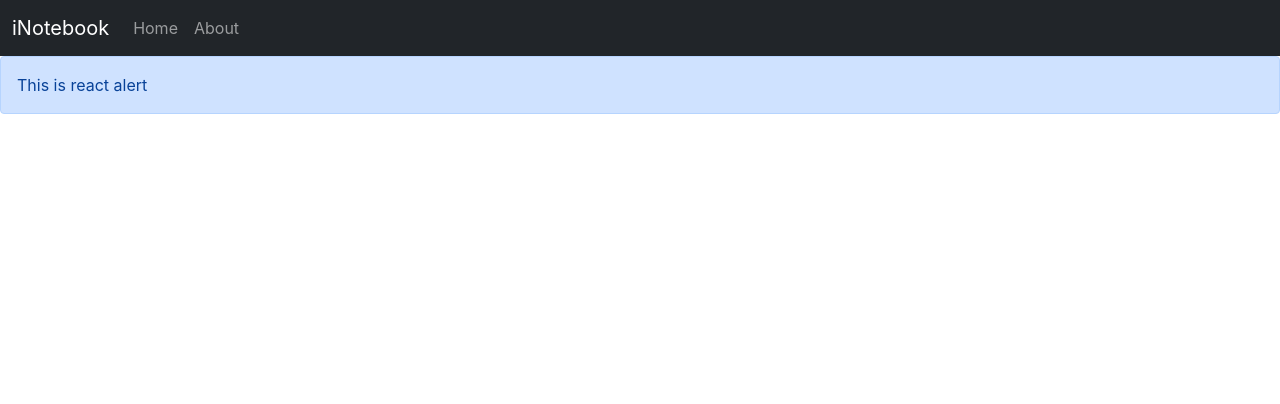
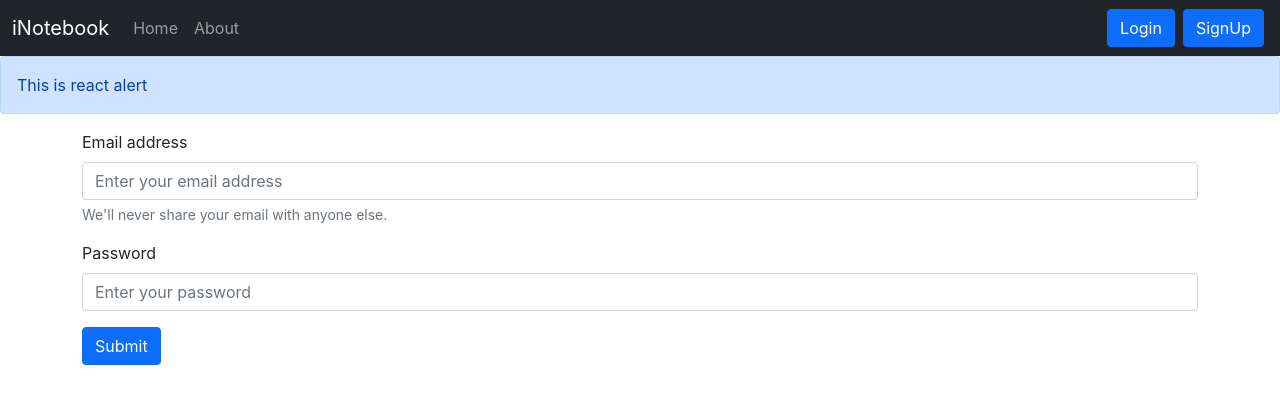
Before and after one commit to Prathik-reddy/iNoteBook, a React (Create React App) app: page /login in a window 1280 px wide. Shown: the top 404 px of the page. Built offline with nearby package versions, Linux system fonts and the light colour scheme.

Commit message:
added login component

```diff
--- a/src/App.js
+++ b/src/App.js
@@ -10,6 +10,8 @@
 import {About} from './components/About';
 import NoteState from './context/notes/NoteState';
 import Alert from './components/Alert';
+import Login from './components/Login';
+import SignUp from './components/SignUp';
 
 function App() {
   return (
@@ -26,6 +28,12 @@
           <Route exact path="/about">
             <About />
           </Route>
+          <Route exact path="/login">
+            <Login/>
+          </Route>
+          <Route exact path="/signup">
+            <SignUp />
+          </Route>
         </Switch>
         </div>
       </Router>
--- /dev/null
+++ b/src/components/Login.js
@@ -0,0 +1,52 @@
+import React, { useState } from 'react'
+import { useHistory } from 'react-router-dom'
+
+
+const Login = () => {
+    const [credentials, setCredentials] = useState({email:"", password:""})
+    let history = useHistory();
+    const handleSubmit = async (e) => {
+        e.preventDefault();
+        const response = await fetch('http://localhost:5000/api/auth/login', {
+            method: 'POST',
+            headers: {
+              "Content-Type": "application/json",
+            },
+            body: JSON.stringify({email:credentials.email,password:credentials.password})
+          });
+          const json = await response.json();
+          console.log(json);
+          if(json.success) {
+                // save the auth token and redirect
+                localStorage.setItem('token',json.authtoken);
+                history.push("/")
+
+          }
+          else{
+              alert('Failed to login');
+          }
+
+    }
+    const onChange = (e) => {
+        setCredentials({ ...credentials, [e.target.name]: e.target.value })
+    }
+
+    return (
+        <div>
+            <form  onSubmit={handleSubmit}>
+                <div className="mb-3">
+                    <label htmlFor="exampleInputEmail1" className="form-label">Email address</label>
+                    <input type="email" className="form-control" onChange = {onChange} id="email" value = {credentials.email} name="email" placeholder="Enter your email address" aria-describedby="emailHelp"/>
+                    <div id="emailHelp" className ="form-text">We'll never share your email with anyone else.</div>
+                </div>
+                <div className="mb-3">
+                    <label htmlFor="exampleInputPassword1" className="form-label">Password</label>
+                    <input type="password" className="form-control" onChange = {onChange} value = {credentials.password} id="password" name="password" placeholder="Enter your password"/>
+                </div>
+                <button type="submit" className="btn btn-primary">Submit</button>
+            </form>
+        </div>
+    )
+}
+
+export default Login
--- a/src/components/Navbar.js
+++ b/src/components/Navbar.js
@@ -19,6 +19,10 @@
                                 <Link className={`nav-link ${location.pathname==="/about"?"active":""}`} to="/about">About</Link>
                             </li>
                         </ul>
+                        <form className="d-flex">
+                            <Link className="btn btn-primary mx-1" to="/login" role="button">Login</Link>
+                            <Link className="btn btn-primary mx-1" to="/signup" role="button">SignUp</Link>
+                        </form>
                     </div>
                 </div>
             </nav>
--- /dev/null
+++ b/src/components/SignUp.js
@@ -0,0 +1,11 @@
+import React from 'react'
+
+const SignUp = () => {
+    return (
+        <div>
+            Sign up page
+        </div>
+    )
+}
+
+export default SignUp
```
Also changed, not shown: 1 other file (tests, documents, lock files or other folders).
